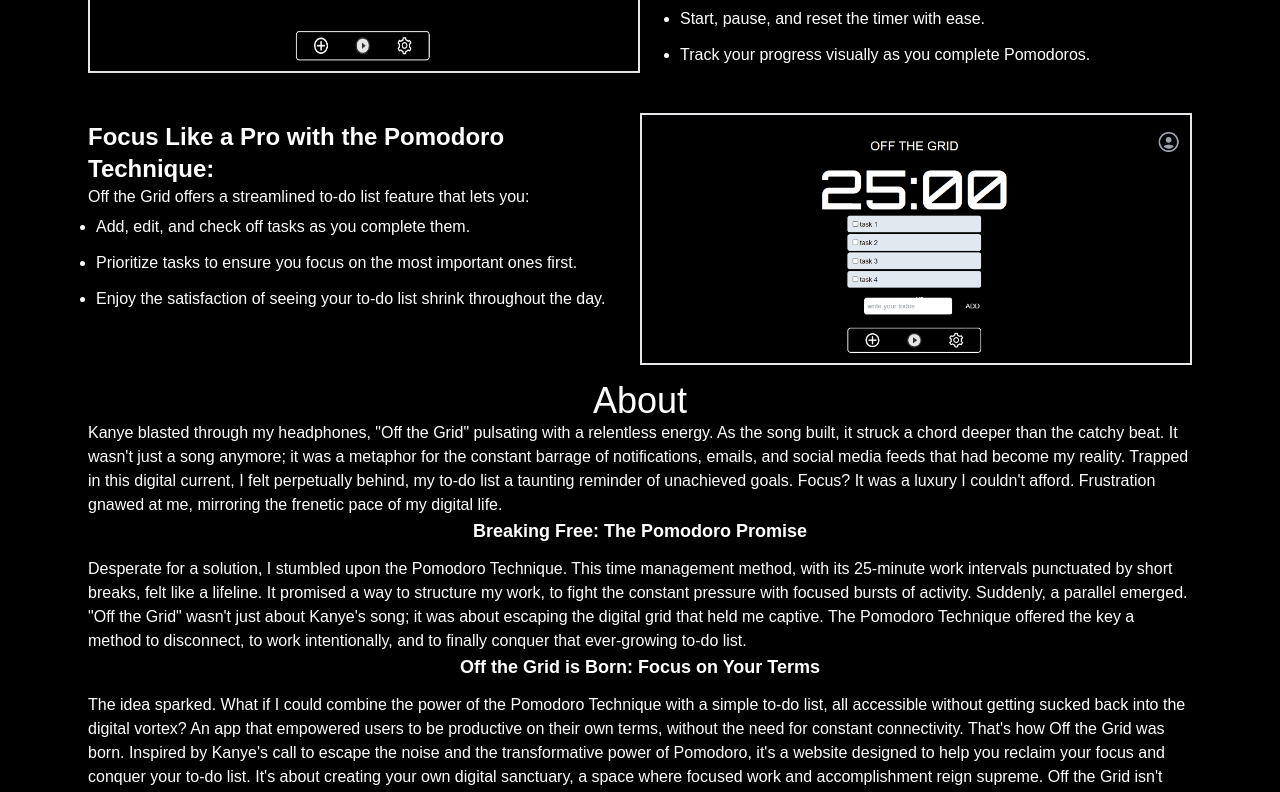
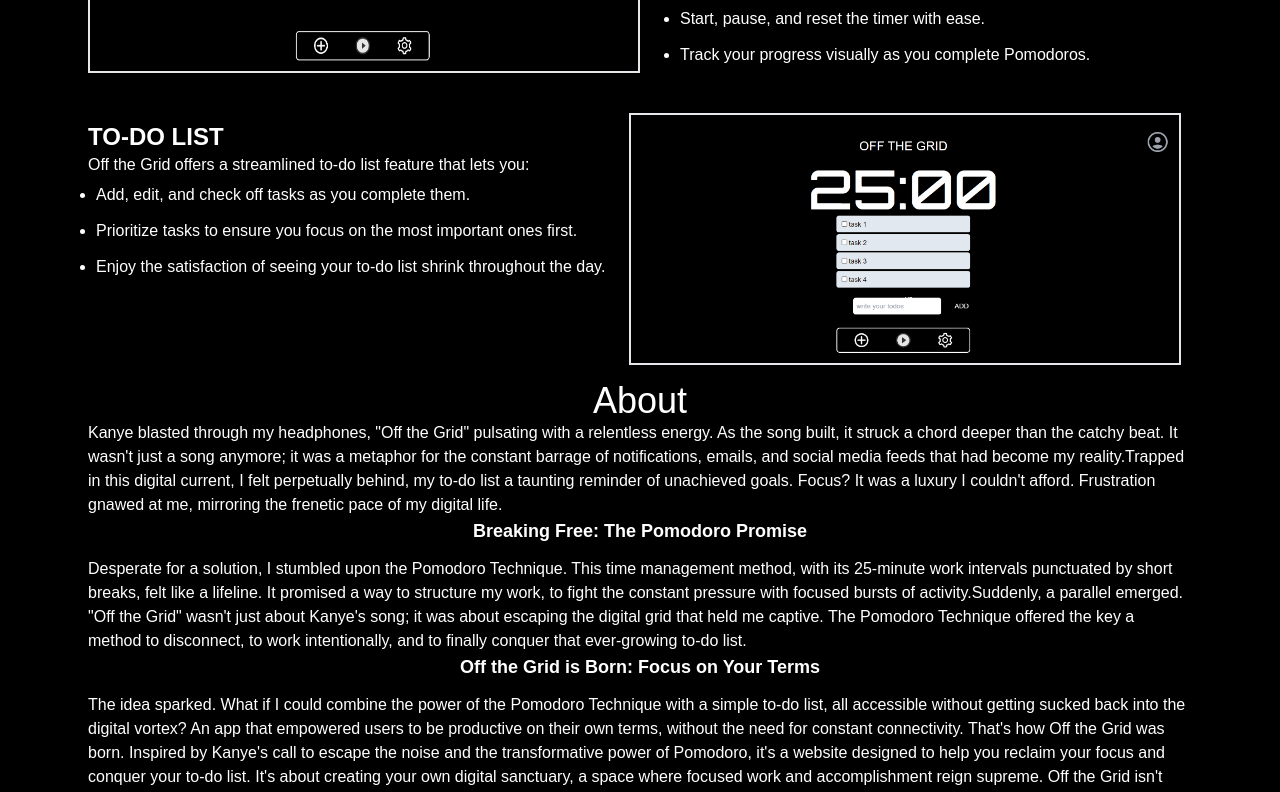
Before and after one commit to Temesgendemeke/off-the-grid, a React (Vite) app in the folder frontend/: page / in a window 1280 px wide. Shown: the part 820-1612 px from the top of the page. Built offline with nearby package versions, Linux system fonts and the light colour scheme.

Commit message:
project cleanup #1

```diff
--- a/frontend/src/components/Account.jsx
+++ b/frontend/src/components/Account.jsx
@@ -7,7 +7,6 @@
 
 
 const Account = ({hidden=false, onClose}) => {
-    const [loggined, setLogined] = useState(false)
     const {signed, setSignedX} = useContext(UserContext)
     const navigate = useNavigate()
 
@@ -38,7 +37,7 @@
   return (
     <div className='fixed inset-0 backdrop-blur-sm ' onClick={handleBgClose} id="container">
     <div className='text-white fixed right-[60px] top-[50px] border-2  p-10 text-center cursor-pointer uppercase '>
-          {signed? <ul><li><Link to='dashboard'>Dashboard</Link></li><li onClick={handleLogOut}>LOG OUT</li></ul>:<ul><li> <Link to='/login'>LOGIN</Link></li><li><Link to='/signup'>SIGN UP</Link></li></ul>}
+          {signed? <ul><li><Link to='dashboard'>Dashboard</Link></li> <Link><li onClick={handleLogOut}>LOG OUT</li></Link></ul>:<ul><li> <Link to='/login'>LOGIN</Link></li><li><Link to='/signup'>SIGN UP</Link></li></ul>}
     </div>
     </div>
   )
--- a/frontend/src/components/AllBtn.jsx
+++ b/frontend/src/components/AllBtn.jsx
@@ -18,7 +18,6 @@
     const handleTodo = (e)=> {
         e.preventDefault()
         setView(!view)
-        inputref.current.focus()
         if (!view) setShowSetting(false)
     }
 
--- a/frontend/src/components/BreakTime.jsx
+++ b/frontend/src/components/BreakTime.jsx
@@ -3,7 +3,6 @@
 
 const BreakTime = ({format}) => {
     const {breaktime, setBreak} = useContext(UserContext)
-    const [current, setCurrent] = useState(breaktime)
     const timerid = useRef()
 
     useEffect(()=>{
@@ -15,7 +14,7 @@
     const timer = ()=>{
         timerid.current = setInterval(()=>{
             setBreak(prev => prev - 1)
-          }, 1020)
+          }, 1000)
     }
 
 
--- a/frontend/src/components/Content.jsx
+++ b/frontend/src/components/Content.jsx
@@ -7,53 +7,71 @@
 import { Link } from 'react-router-dom';
 
 
+let features = {
+  'title': 'Features',
+  'paragraph': "We believe in the power of focused work and the importance of disconnecting to truly connect with your productivity. That's why we built Off the Grid, a website designed to help you harness the Pomodoro Technique and conquer your to-do list",
+  'focus': "Focus Like a Pro with the Pomodoro Technique:",
+  'paragrah2':"The Pomodoro Technique is a time management method that breaks down work into focused 25-minute intervals, separated by short breaks. This simple approach helps you maintain concentration, avoid burnout, and achieve more in less time.  Off the Grid provides a clean and intuitive Pomodoro timer, allowing you to:",
+  'list':['Set your work interval and break duration.', 'Start, pause, and reset the timer with ease.', 'Track your progress visually as you complete Pomodoros.'],
+  'todofeature': 'to-do list',
+  'todolist_paragraph': 'Off the Grid offers a streamlined to-do list feature that lets you:',
+  'todolist': ['Add, edit, and check off tasks as you complete them.', 'Prioritize tasks to ensure you focus on the most important ones first.','Enjoy the satisfaction of seeing your to-do list shrink throughout the day.']
+}
+
+let about_section = {
+  'title': "About",
+  "paragraph": "Kanye blasted through my headphones, \"Off the Grid\" pulsating with a relentless energy. As the song built, it struck a chord deeper than the catchy beat. It wasn't just a song anymore; it was a metaphor for the constant barrage of notifications, emails, and social media feeds that had become my reality.Trapped in this digital current, I felt perpetually behind, my to-do list a taunting reminder of unachieved goals. Focus? It was a luxury I couldn't afford. Frustration gnawed at me, mirroring the frenetic pace of my digital life.",
+  "break":"Breaking Free: The Pomodoro Promise",
+  "break_paragraph":"Desperate for a solution, I stumbled upon the Pomodoro Technique. This time management method, with its 25-minute work intervals punctuated by short breaks, felt like a lifeline. It promised a way to structure my work, to fight the constant pressure with focused bursts of activity.Suddenly, a parallel emerged.  \"Off the Grid\" wasn't just about Kanye's song; it was about escaping the digital grid that held me captive.  The Pomodoro Technique offered the key  a method to disconnect, to work intentionally, and to finally conquer that ever-growing to-do list.",
+  "offthegrid":"Off the Grid is Born: Focus on Your Terms",
+  "offthegrid_paragraph":"The idea sparked. What if I could combine the power of the Pomodoro Technique with a simple to-do list, all accessible without getting sucked back into the digital vortex?  An app that empowered users to be productive on their own terms, without the need for constant connectivity.\
+  That's how Off the Grid was born. Inspired by Kanye's call to escape the noise and the transformative power of Pomodoro, it's a website designed to help you reclaim your focus and conquer your to-do list.  It's about creating your own digital sanctuary, a space where focused work and accomplishment reign supreme.\
+  Off the Grid isn't about abandoning technology altogether; it's about using it strategically. It's about leveraging the power of focused work to achieve more in less time, freeing you to truly disconnect and recharge when you need it most."
+}
+
+
+
 const Content = () => {
+
   return (
     <div className='text-white m-10 p-2 '>
-    <h2 className='text-5xl text-center'>Features</h2>
-    <p>We believe in the power of focused work and the importance of disconnecting to truly connect with your productivity. That's why we built Off the Grid, a website designed to help you harness the Pomodoro Technique and conquer your to-do list</p>
+    <h2 className='text-5xl text-center'>{features.title}</h2>
+    <p>{features.paragraph}</p>
 
     <div className="podomoro flex gap-2 font-sans mt-4 ">
     <img src={timerpic} alt=""  className='border-2 p-2 mt-2 max-w-[50%] mr-4'/>
     <div className=''>
-    <h2 className='text-2xl mt-2 font-semibold '>Focus Like a Pro with the Pomodoro Technique:</h2>
-    <p>The Pomodoro Technique is a time management method that breaks down work into focused 25-minute intervals, separated by short breaks. This simple approach helps you maintain concentration, avoid burnout, and achieve more in less time.  Off the Grid provides a clean and intuitive Pomodoro timer, allowing you to:</p>
+    <h2 className='text-2xl mt-2 font-semibold '>{features.focus}</h2>
+    <p>{features.paragrah2}</p>
     <ul className='list-disc ml-4 no-underline content-list leading-9' >
-      <li className='no-underline'>Set your work interval and break duration.</li>
-      <li>Start, pause, and reset the timer with ease.</li>
-      <li>Track your progress visually as you complete Pomodoros.</li>
+      {features.list.map(element => <li>{element}</li>)}
     </ul>
     </div>
     </div>
 
     <div className="todos flex gap-2 font-sans  mt-10">
       <div>
-         <h2 className='text-2xl mt-2 font-semibold'>Focus Like a Pro with the Pomodoro Technique:</h2>
-         <p>Off the Grid offers a streamlined to-do list feature that lets you:</p>
+         <h2 className='text-2xl mt-2 font-semibold uppercase'>{features.todofeature}</h2>
+         <p>{features.todolist_paragraph}</p>
          <ul className='list-disc ml-2 no-underline content-list leading-9' >
-         <li >Add, edit, and check off tasks as you complete them.</li>
-         <li>Prioritize tasks to ensure you focus on the most important ones first.</li>
-         <li>Enjoy the satisfaction of seeing your to-do list shrink throughout the day.</li>
+         {features.todolist.map(element => <li>{element}</li>)}
          </ul>
       </div>
       <div className='max-w-[50%] border-2 p-2 ml-4'>
-        <img src={todosimg} alt="" />
+        <img src={todosimg} alt="" className='hover:scale-75'/>
       </div>
     </div>
-    <h2 className='text-4xl text-center mt-4 '>About</h2>
+    <h2 className='text-4xl text-center mt-4 '>{about_section.title}</h2>
     <div>
-      <p>Kanye blasted through my headphones, "Off the Grid" pulsating with a relentless energy. As the song built, it struck a chord deeper than the catchy beat. It wasn't just a song anymore; it was a metaphor for the constant barrage of notifications, emails, and social media feeds that had become my reality.
-      Trapped in this digital current, I felt perpetually behind, my to-do list a taunting reminder of unachieved goals. Focus? It was a luxury I couldn't afford. Frustration gnawed at me, mirroring the frenetic pace of my digital life.
+      <p>
+        {about_section.paragraph}
      </p>
-     <h2 className='text-lg font-semibold text-center mb-3'>Breaking Free: The Pomodoro Promise</h2>
+     <h2 className='text-lg font-semibold text-center mb-3'>{about_section.break}</h2>
      <p>
-Desperate for a solution, I stumbled upon the Pomodoro Technique. This time management method, with its 25-minute work intervals punctuated by short breaks, felt like a lifeline. It promised a way to structure my work, to fight the constant pressure with focused bursts of activity.
-Suddenly, a parallel emerged.  "Off the Grid" wasn't just about Kanye's song; it was about escaping the digital grid that held me captive.  The Pomodoro Technique offered the key  a method to disconnect, to work intentionally, and to finally conquer that ever-growing to-do list.
+      {about_section.break_paragraph}
       </p>
-      <h2 className='text-lg font-semibold text-center mb-3'>Off the Grid is Born: Focus on Your Terms</h2>
-      <p>The idea sparked. What if I could combine the power of the Pomodoro Technique with a simple to-do list, all accessible without getting sucked back into the digital vortex?  An app that empowered users to be productive on their own terms, without the need for constant connectivity.
-That's how Off the Grid was born. Inspired by Kanye's call to escape the noise and the transformative power of Pomodoro, it's a website designed to help you reclaim your focus and conquer your to-do list.  It's about creating your own digital sanctuary, a space where focused work and accomplishment reign supreme.
-Off the Grid isn't about abandoning technology altogether; it's about using it strategically. It's about leveraging the power of focused work to achieve more in less time, freeing you to truly disconnect and recharge when you need it most.</p>
+      <h2 className='text-lg font-semibold text-center mb-3'>{about_section.offthegrid}</h2>
+      <p>{about_section.offthegrid_paragraph}</p>
     </div>
     <div className="socails flex size justify-center gap-5 mt-5">
     <Link to='https://twitter.com/temesgendora'><FaSquareXTwitter className='size-16'/></Link>
@@ -61,7 +79,7 @@
     <Link to='https://www.linkedin.com/in/temesgen-demeke'><FaLinkedin className='size-16'/></Link>
     </div>
     <div className='text-center mt-10'>
-       <Link to='https://github.com/Temesgendemeke/off-the-grid' className='bg-white text-black p-2 rounded-lg font-semibold hover:bg-slate-50'>off the grid repository</Link>
+       <Link to='https://github.com/Temesgendemeke/off-the-grid' className='bg-white text-black p-2 rounded-lg font-semibold hover:bg-slate-50 uppercase'>off the grid repository</Link>
     </div>
 
     </div>
--- a/frontend/src/components/TodoWidget.jsx
+++ b/frontend/src/components/TodoWidget.jsx
@@ -50,7 +50,7 @@
   return (
     <>
   {
-    todos.map(todo => <ToDo name={todo}/>)
+    todos.map((todo,index) => <ToDo name={todo} key={index}/>)
   }
     {todos.length > 0  && <p className=' text-slate-100 fixed buttom-1 mt-3 text-center left-[50%]' >{todos.length}/5 </p>}
 
@@ -64,9 +64,6 @@
   </div>
     ): <p className='bg-red-700 text-right font-bold white w-96  p-2 text-white '>Reached the limit commpleted atleast one task</p>
     }
-
-
-
     </>
   )
 }
--- a/frontend/src/pages/FullScreen.jsx
+++ b/frontend/src/pages/FullScreen.jsx
@@ -81,7 +81,7 @@
               quotes[0]
             }</p>
             </div>
-            <Link to='/' className='text-white mr-5 hover:scale-105' onClick={handlePause}><FaRegStopCircle  className='text-white size-10'/></Link>
+            <Link to='/homepage' className='text-white mr-5 hover:scale-105' onClick={handlePause}><FaRegStopCircle  className='text-white size-10'/></Link>
         </div>
     </div>
 
```
Also changed, not shown: frontend/src/components/ToDo.jsx (+9 -17 lines), frontend/src/pages/SignUp.jsx (+2 -7 lines), 1 other file (tests, documents, lock files or other folders).
